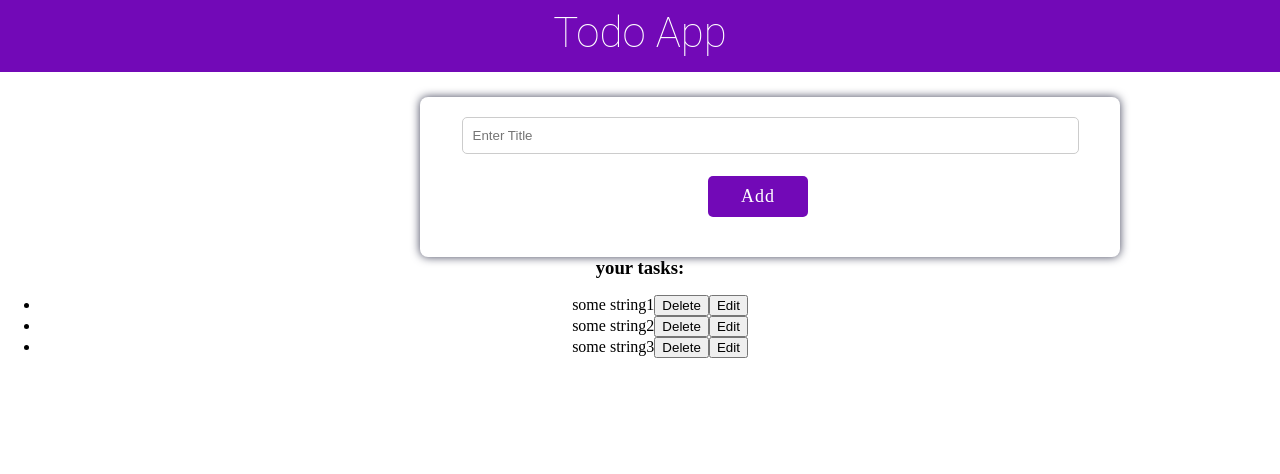
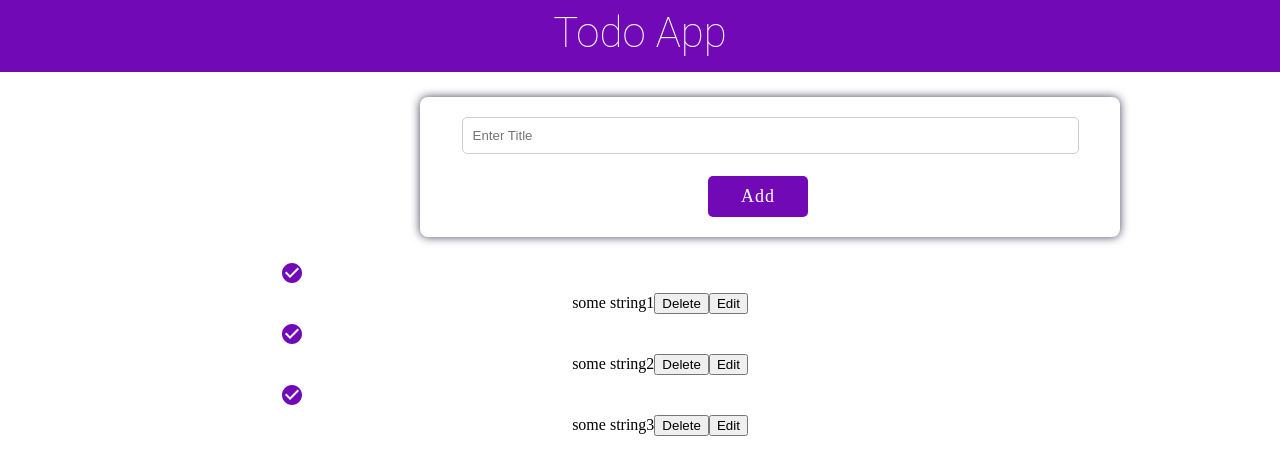
Before and after one commit to neelendrareddy9001/React_Redux-Toolkit, a React (Vite) app: page / in a window 1280 px wide. Shown: the top 474 px of the page. Built offline with nearby package versions, Linux system fonts and the light colour scheme.

Commit message:
update all

```diff
--- a/package.json
+++ b/package.json
@@ -12,6 +12,7 @@
   "dependencies": {
     "@emotion/react": "^11.11.1",
     "@emotion/styled": "^11.11.0",
+    "@mui/icons-material": "^5.14.8",
     "@mui/material": "^5.14.8",
     "@mui/styles": "^5.14.7",
     "@reduxjs/toolkit": "^1.9.5",
--- a/src/Components/Header/Header.jsx
+++ b/src/Components/Header/Header.jsx
@@ -22,7 +22,7 @@ const WrapperContainer = styled.div`
   transform: translate(60%);
   max-width: 700px;
   margin-top: 40px;
-  height: 160px;
+  height: 140px;
   border-radius: 8px;
   background: #fff;
   box-shadow: 0px 0px 10px 0px rgba(66, 68, 90, 1);
@@ -50,7 +50,7 @@ const Btn = styled.div`
 const Header = () => {
   return (
     <>
-      <Wrapper>
+      <Wrapper className="wrapper">
         <Title>Todo App</Title>
         <WrapperContainer>
           <StyledInput placeholder="Enter Title"></StyledInput>
--- a/src/Components/TaskList.jsx
+++ b/src/Components/TaskList.jsx
@@ -1,10 +1,13 @@
-import React from 'react';
+import React from "react";
 import { useDispatch, useSelector } from "react-redux";
-import { deleteTodo,editTodo } from "../redux/actions";
+import { deleteTodo, editTodo } from "../redux/actions";
 import { selectTaskData } from "../redux/selector";
 
+import ListItem from "@mui/material/ListItem";
+import CheckCircleIcon from "@mui/icons-material/CheckCircle";
+
 const TaskList = () => {
-    const {tasks} = useSelector(selectTaskData);
+  const { tasks } = useSelector(selectTaskData);
 
   const dispatch = useDispatch();
 
@@ -16,23 +19,26 @@ const TaskList = () => {
   };
 
   return (
-        <div className='tasklist'>
-            <div className='display-task'>
-                <h3>your tasks:</h3>
-                <ul className='tasks'>
-                    {tasks && tasks?.map((task) => (
-                        <li className='task' key={task.id}>
+    <div className="task-list">
+      <div className="display-task">
+        <ul className="tasks">
+          {tasks &&
+            tasks?.map((task) => (
+              <li className="task" key={task.id} style={{ listStyle: "none" }}>
+                <ListItem>
+                  <CheckCircleIcon
+                    className="Check_icon"
+                    style={{ color: "#7209b7" }}
+                  />
+                </ListItem>
                 {task.text}
                 <button
-                                className='delete-btn'
+                  className="delete-btn"
                   onClick={() => handleDelete(task.id)}
                 >
                   Delete
                 </button>
-                            <button
-                                className='delete-btn'
-                                onClick={() => handleEdit(task)}
-                            >
+                <button className="delete-btn" onClick={() => handleEdit(task)}>
                   Edit
                 </button>
               </li>
--- a/src/index.css
+++ b/src/index.css
@@ -9,3 +9,15 @@ h4 {
   margin: 0;
   padding: 0;
 }
+.diaplay-task {
+  display: flex;
+}
+.task .Check_icon {
+  margin-left: 14rem;
+}
+
+@media screen and (min-width: 768px) {
+  .wrapper {
+    width: 100%;
+  }
+}
```
Also changed, not shown: src/Components/Task.jsx (+16 -16 lines), 1 other file (tests, documents, lock files or other folders). Lines whose indentation alone changed are shown as unchanged.
